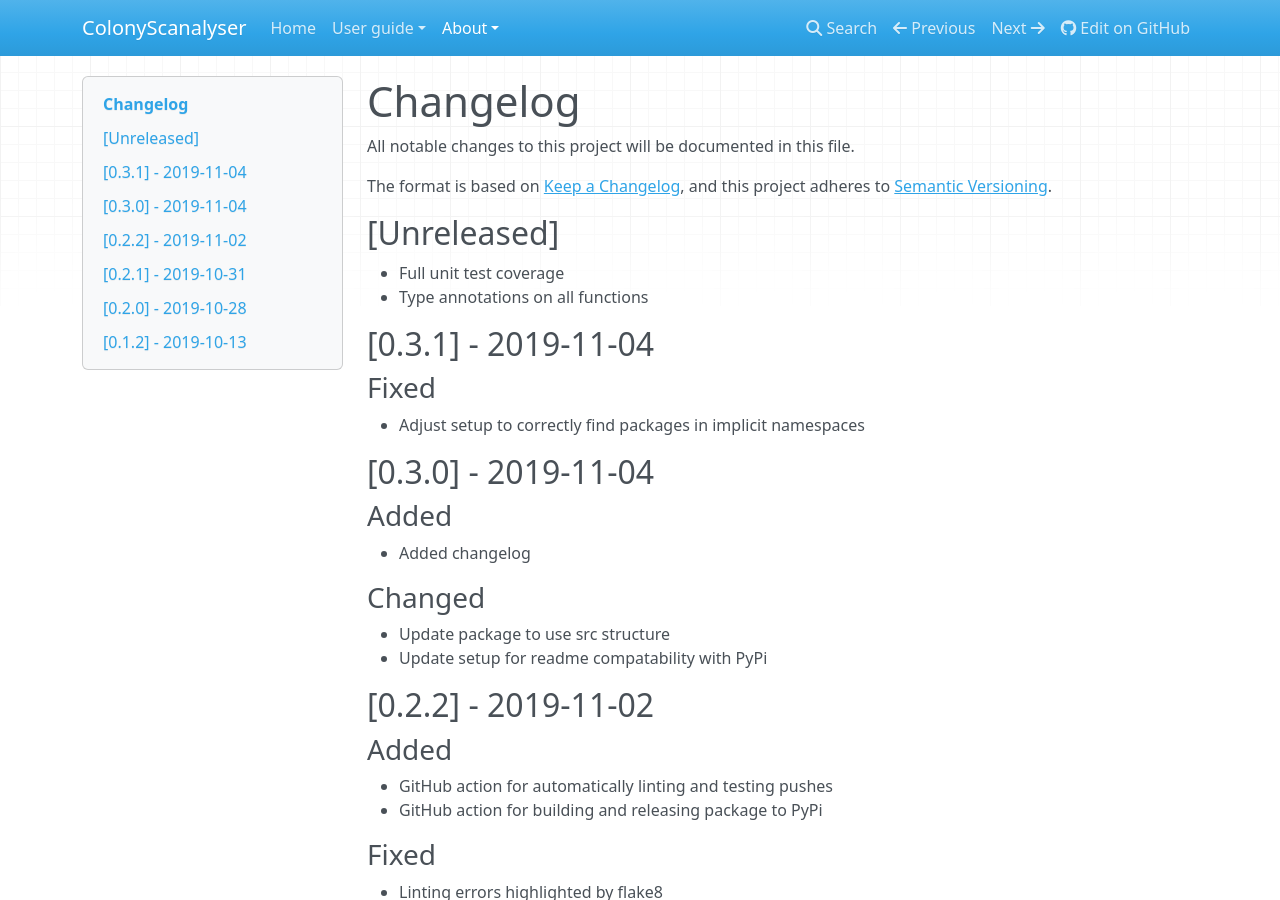
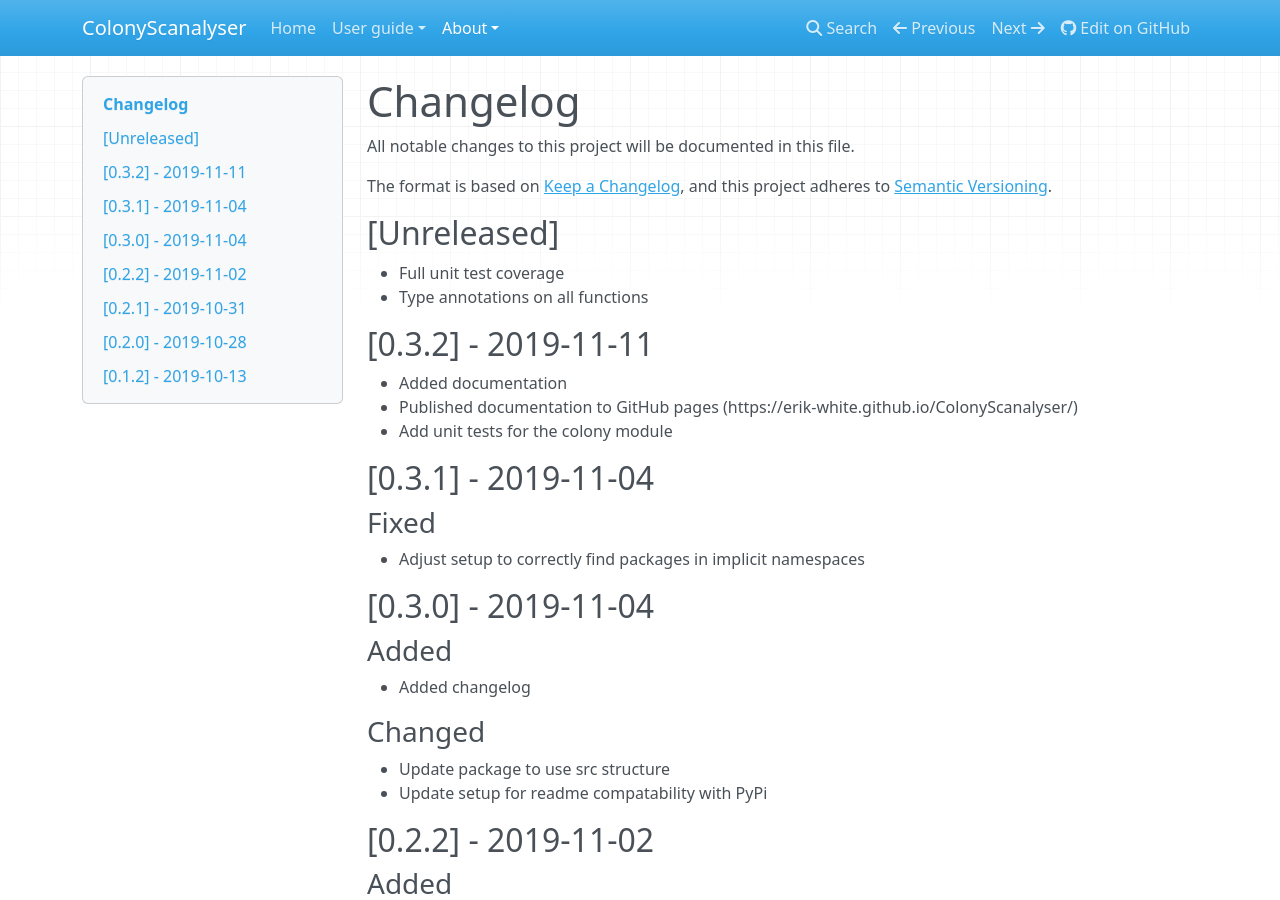
Before and after one commit to Erik-White/ColonyScanalyser, an MkDocs documentation site: the page built from docs/CHANGELOG.md, in a window 1280 px wide and 900 px high. Built offline with MkDocs 1.6.1, drawn with Linux system fonts in a browser that asks for light colours; nearby versions of some CDN libraries.

Commit message:
Update to version 0.3.2

```diff
--- a/docs/CHANGELOG.md
+++ b/docs/CHANGELOG.md
@@ -7,6 +7,11 @@
 ## [Unreleased]
 - Full unit test coverage
 - Type annotations on all functions
+
+## [0.3.2] - 2019-11-11
+- Added documentation
+- Published documentation to GitHub pages (https://erik-white.github.io/ColonyScanalyser/)
+- Add unit tests for the colony module
 
 ## [0.3.1] - 2019-11-04
 ### Fixed
--- a/setup.py
+++ b/setup.py
@@ -15,7 +15,7 @@
 setup(
     python_requires = ">=3.7, <3.8",
     name = "colonyscanalyser",
-    version = "0.3.1",
+    version = "0.3.2",
     description = "An image analysis tool for measuring microorganism colony growth",
     long_description = "%s\n%s" % (
         re.compile("^.. start-badges.*^.. end-badges", re.M | re.S).sub("", read("README.md")),
```
